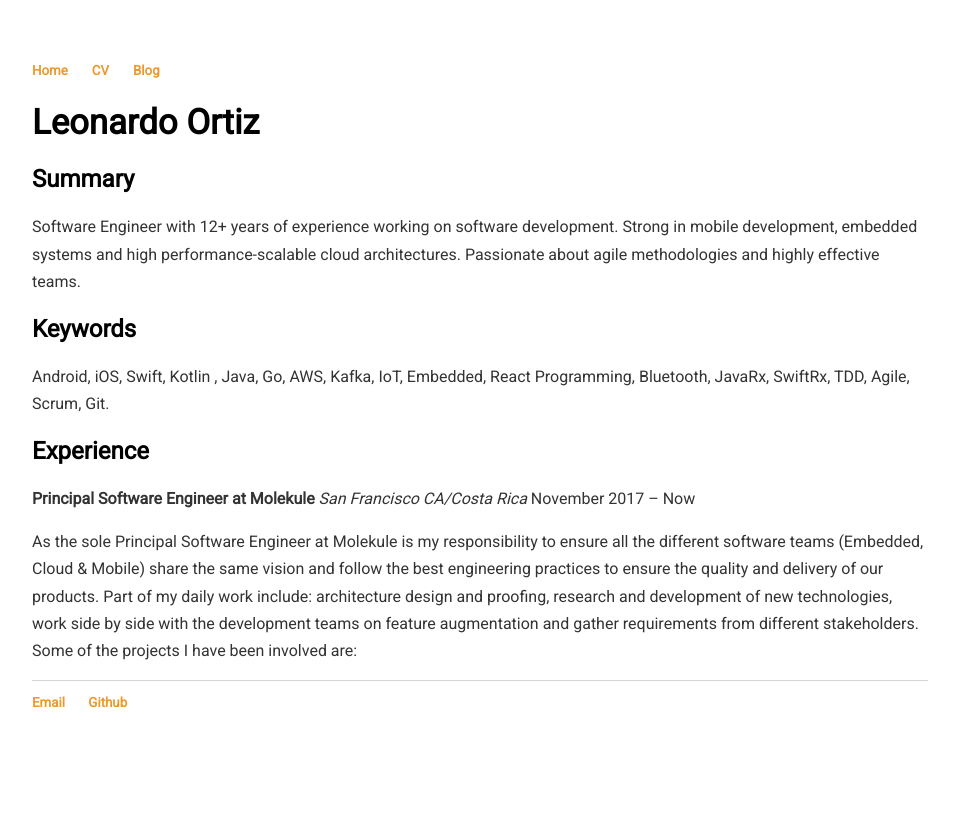
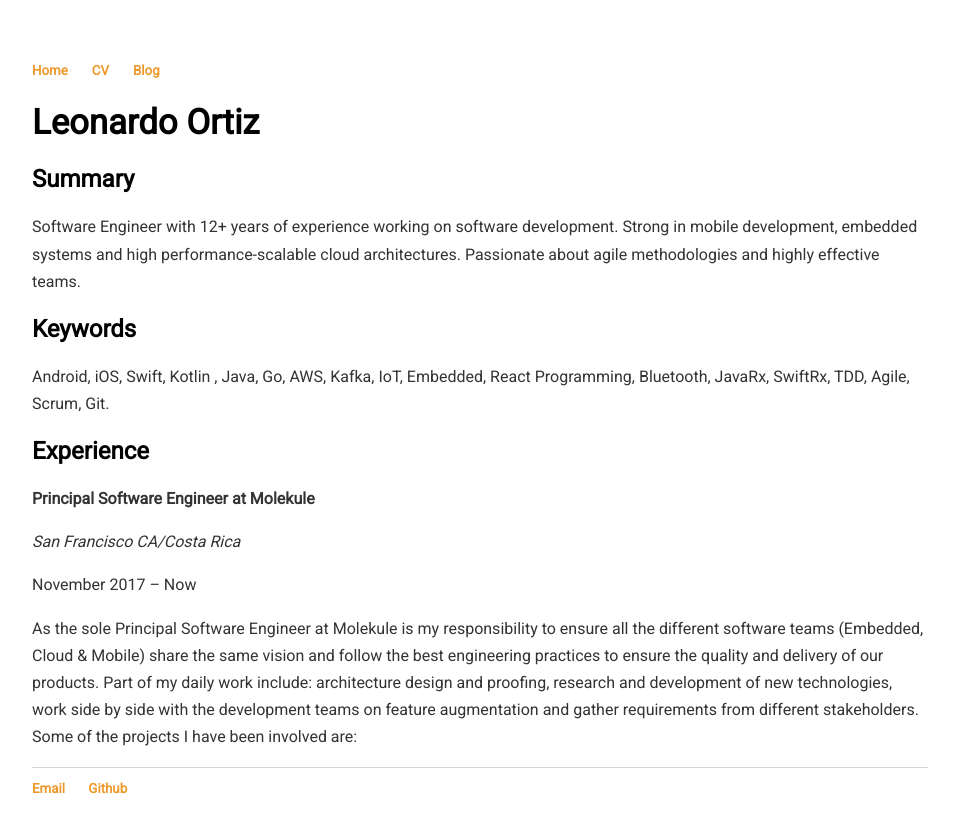
Before and after one commit to leohackerman/leohackerman.github.io, a Jekyll site: the page built from cv/cv.md, in a window 1280 px wide. Shown: the top 833 px of the page, without its empty margins (160-1114 px from the left). Built offline with Jekyll 4.4.1, drawn with Linux system fonts in a browser that asks for light colours.

Commit message:
Update cv.md

```diff
--- a/cv/cv.md
+++ b/cv/cv.md
@@ -9,7 +9,9 @@ Software Engineer with 12+ years of experience working on software development.
 Android, iOS, Swift, Kotlin , Java, Go, AWS, Kafka, IoT, Embedded, React Programming, Bluetooth, JavaRx, SwiftRx, TDD, Agile, Scrum, Git.
 ## Experience
 **Principal Software Engineer at Molekule**
+<p/>
 _San Francisco CA/Costa Rica_
+<p/>
 November 2017 – Now
 <p/>
 As the sole Principal Software Engineer at Molekule is my responsibility to ensure all the different software teams (Embedded, Cloud & Mobile) share the same vision and follow the best engineering practices to ensure the quality and delivery of our products. Part of my daily work include: architecture design and proofing, research and development of new technologies, work side by side with the development teams on feature augmentation and gather requirements from different stakeholders. Some of the projects I have been involved are:
```
